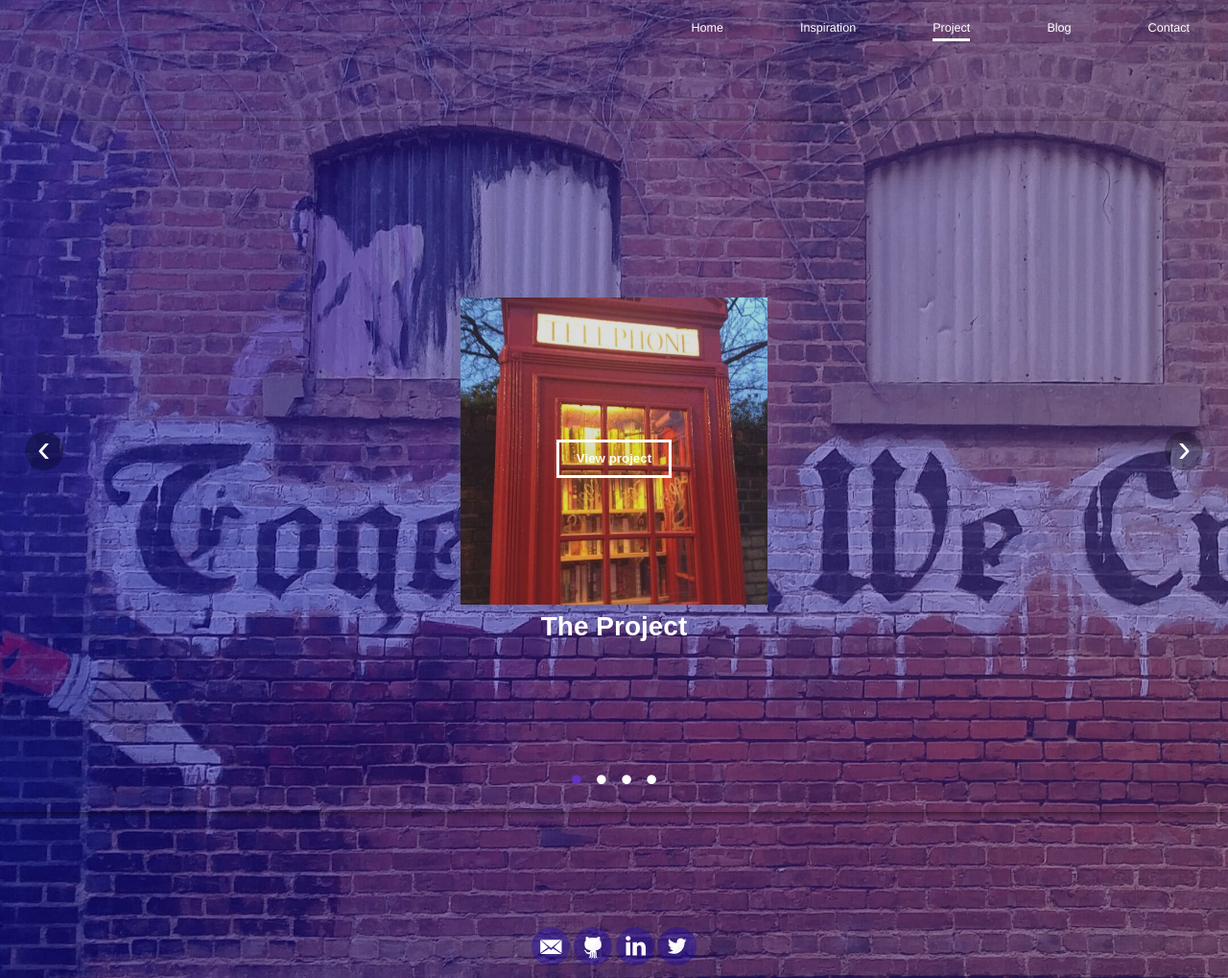
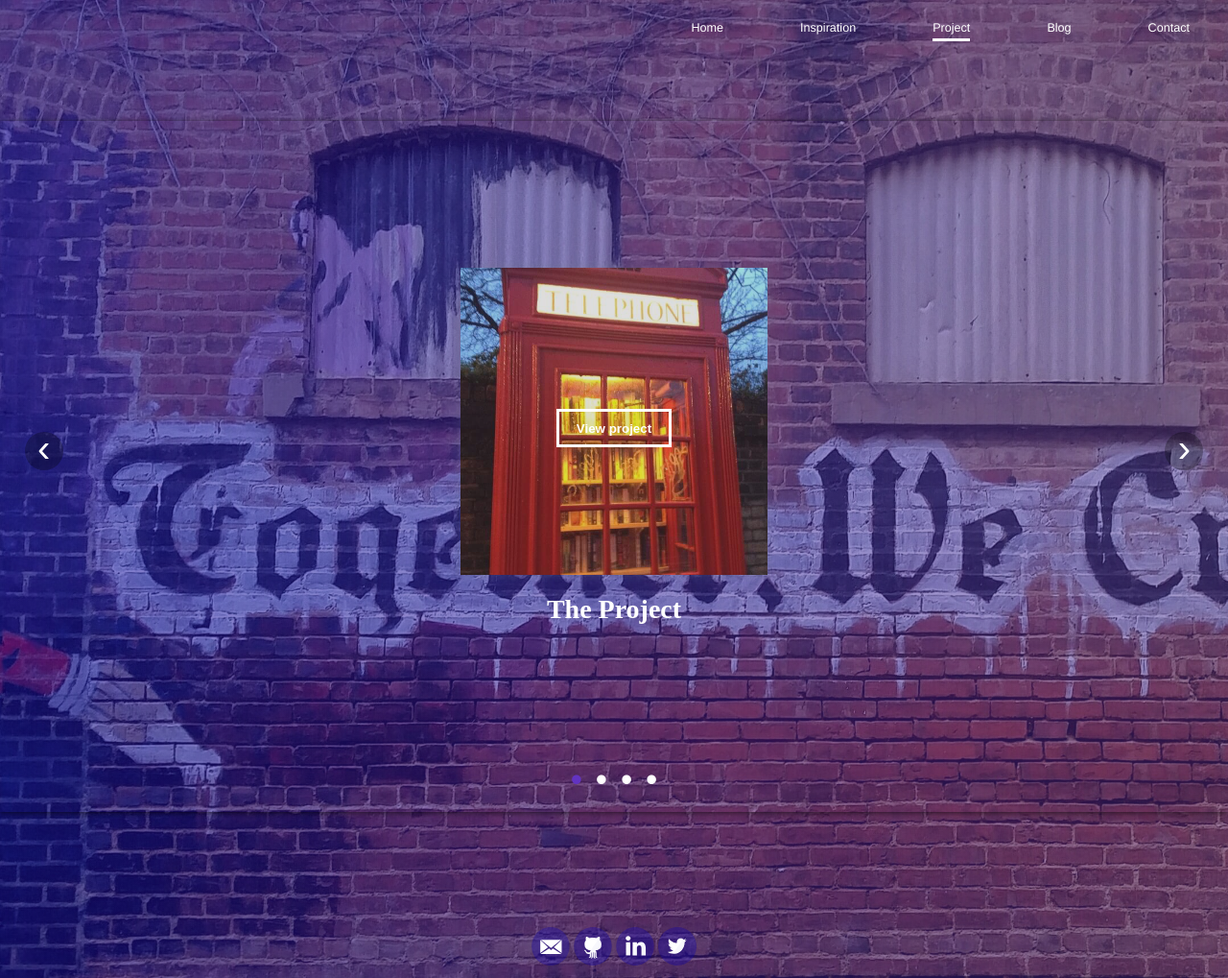
Before and after one commit to FadumaM/testing.github.io, a Jekyll site: the page built from project.html, in a window 1280 px wide. Shown: the whole page at 96% size. Built offline with Jekyll 4.4.1, drawn with Linux system fonts in a browser that asks for light colours; nearby versions of some CDN libraries; some web fonts are replaced.

Commit message:
fixed carousel issue on mobile

```diff
--- a/_sass/pages/_project.scss
+++ b/_sass/pages/_project.scss
@@ -3,7 +3,7 @@
   background-size: cover;
   color: $font-color;
   main{
-    height: 100vh;
+    min-height: 100vh;
     display: flex;
     justify-content: center;
     align-items: center;
@@ -24,7 +24,7 @@
   width: 100%;
   display: flex;
   justify-content: center;
-  height: 80vh;
+  min-height: 80vh;
   align-items: center;
 }
 
@@ -133,3 +133,9 @@ button.button-project {
       color: $font-color;
     }
 }
+
+.carousel-text {
+    margin: 20px 0 50px 0;
+    font-size: 1em;
+    font-family: 'Suez One', serif;
+}
```
